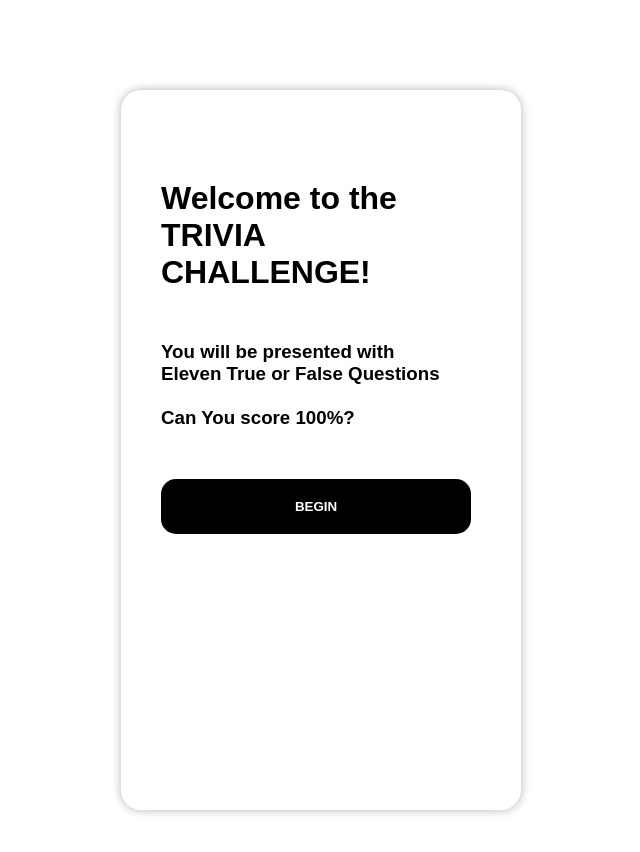
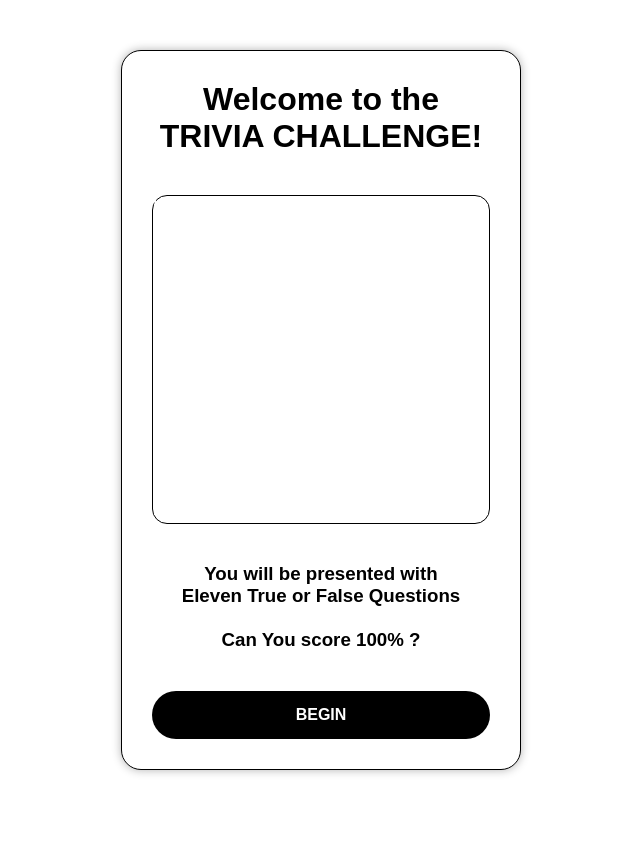
Before and after one commit to ruedalibre/eleven-question-quiz-app, a React (Create React App) app: page / in a window 1280 px wide. Shown: the top 852 px of the page, without its empty margins (319-959 px from the left). After the commit the page ends 820 px from the top, so only its background shows below. Built offline with nearby package versions, Linux system fonts and the light colour scheme; no server answers.

Commit message:
cards design

```diff
--- a/src/components/IntroScreen.jsx
+++ b/src/components/IntroScreen.jsx
@@ -14,10 +14,15 @@ const IntroScreen = (props) => {
                     Welcome to the TRIVIA CHALLENGE!
                 </TitleContainer>
 
+                <IconContainer>
+                    <p>ICONO</p>
+
+                </IconContainer>
+
                 <TextContainer>
                     You will be presented with <br />
                     Eleven True or False Questions <br /><br />
-                    Can You score 100%?
+                    Can You score 100% ?
                 </TextContainer>
 
                 <ButtonContainer>
@@ -29,15 +34,21 @@ const IntroScreen = (props) => {
 }
 
 const TitleContainer = styled.h1`
-    display: flex;
-    flex-direction: column;
-    margin: 50px 0;
+    display: inline-block;
+    text-align: center;
+    color: black;
 `;
 
+const IconContainer = styled.div`
+    height: 50%;
+    border: 1px solid black;
+    border-radius: 15px;
+`
+
 const TextContainer = styled.h3`
-    display: flex;
-    flex-direction: column;
-    margin: 50px 0;
+    display: inline-block;
+    text-align: center;
+    color: black;
 `;
 
 const ButtonContainer = styled.div`
--- /dev/null
+++ b/src/components/Question.jsx
@@ -0,0 +1,33 @@
+import React from 'react'
+import styled from 'styled-components'
+import db from '../firebase/firebaseConfig'
+
+const Question = (response_code, category, question) => {
+  return (
+    <QuestionContainer>
+        <QuestionStyle>Question</QuestionStyle>
+        {/* <p>{response_code}</p>
+        <p>{question}</p>
+        <p>{category}</p> */}
+    </QuestionContainer>
+  )
+}
+
+const QuestionContainer = styled.p`
+    display: flex;
+    flex-direction: column;
+    justify-content: center;
+    text-align: center;
+    background: white;
+    height: 400px;
+    padding: 10px 0;
+    border-radius: 20px;
+    border: 2px solid black;
+    margin: 20px 0;
+`
+
+const QuestionStyle = styled.h3`
+  color: black;
+`
+
+export default Question
--- a/src/components/QuizScreen.jsx
+++ b/src/components/QuizScreen.jsx
@@ -3,6 +3,7 @@ import styled from 'styled-components'
 import { useNavigate } from "react-router-dom"
 import MainContainer from "../elements/MainContainer"
 import CategoryTitleBar from "../elements/CategoryTitleBar"
+import Question from "./Question"
 import Button from '../elements/Button'
 
 const QuizScreen = (props) => {
@@ -12,6 +13,8 @@ const QuizScreen = (props) => {
         <MainContainer>
 
           <CategoryTitleBar />
+
+          <Question />
 
           <ButtonContainer>
             <Button>T</Button>
@@ -24,7 +27,9 @@ const QuizScreen = (props) => {
 
 const ButtonContainer = styled.div`
   display: flex;
-  flex-direction: column;
+  justify-content: center;
+  margin: 5px;
+  width: 100%
 `
 
 export default QuizScreen;
--- a/src/elements/Button.jsx
+++ b/src/elements/Button.jsx
@@ -4,14 +4,15 @@ const Button = styled.button`
   background: #000;
   color: #fff;
   display: inline-block;
-  padding: 20px;
+  width: 100%;
+  padding: 15px;
+  font-size: 100%;
   border: none;
   font-weight: bold;
   font-family: Arial, Helvetica, sans-serif;
   cursor: pointer;
   transition: .3s ease all;
-  border-radius: 15px;
-  margin-right: 10px;
+  border-radius: 30px;
 
   &:hover {
     background: #44a559;
--- a/src/elements/MainContainer.jsx
+++ b/src/elements/MainContainer.jsx
@@ -1,11 +1,16 @@
 import styled from 'styled-components'
 
 const MainContainer = styled.div`
+    display: flex;
+    flex-direction: column;
+    justify-content: space-between;
+    background: white;
+    color: white;
     width: 400px;
     height: 90vh;
-    padding: 40px;
-    margin: 40px;
+    padding: 30px;
     border-radius: 20px;
+    border: 1px solid black;
     box-shadow: 0 0 10px rgba(0, 0, 0, 0.3);
 `
 
```
Also changed, not shown: src/components/Question.js (deleted, +0 -20 lines), src/components/QuestionsList.jsx (renamed from src/components/QuestionsList.js).
